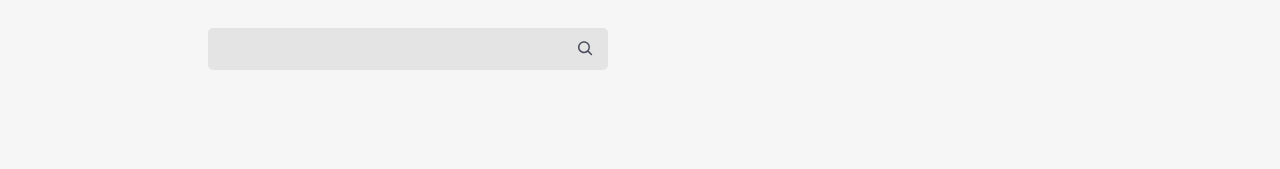
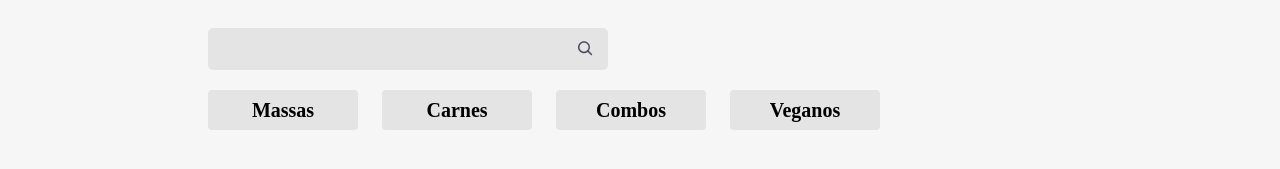
Before and after one commit to luc05/Aluroni, a React (Create React App) app: page / in a window 1280 px wide. Shown: the part 571-740 px from the top of the page. Built offline with nearby package versions, Linux system fonts and the light colour scheme; a web font is replaced by a local one.

Commit message:
Criando novos filtros

```diff
--- a/package.json
+++ b/package.json
@@ -10,6 +10,7 @@
     "@types/node": "^16.18.39",
     "@types/react": "^18.2.18",
     "@types/react-dom": "^18.2.7",
+    "classnames": "^2.3.2",
     "normalize.css": "^8.0.1",
     "react": "^18.2.0",
     "react-dom": "^18.2.0",
--- a/src/pages/Cardapio/Cardapio.module.scss
+++ b/src/pages/Cardapio/Cardapio.module.scss
@@ -55,4 +55,12 @@
     font-size: 3rem;
     margin-bottom: 30px;
   }
+  &__filtros {
+    align-items: center;
+    display: flex;
+    flex-wrap: wrap;
+    justify-content: space-between;
+    margin-bottom: 30px;
+    width: 100%;
+  }
 }
--- a/src/pages/Cardapio/index.tsx
+++ b/src/pages/Cardapio/index.tsx
@@ -2,9 +2,11 @@ import Buscador from "pages/Buscador"
 import styles from "./Cardapio.module.scss"
 import {ReactComponent as Logo} from "assets/logo.svg"
 import { useState } from "react"
+import Filtros from "pages/Filtros"
 
 export default function Cardapio(){
     const [busca, setBusca] = useState("")
+    const [filtro, setFiltros] = useState<number | null>(null)
     return(
         <main>
             <nav className={styles.menu}>
@@ -18,6 +20,9 @@ export default function Cardapio(){
             <section className={styles.cardapio}>
                 <h3 className={styles.cardapio__titulo}>Cardápio</h3>
                     <Buscador busca={busca} setBusca={setBusca}/>
+                    <div className={styles.cardapio__filtros}>
+                        <Filtros filtro={filtro} setFiltros={setFiltros}/>
+                    </div>
             </section>
         </main>
     )
--- /dev/null
+++ b/src/pages/Filtros/Filtros.module.scss
@@ -0,0 +1,27 @@
+@import "styles/variaveis";
+
+.filtros {
+  display: flex;
+  gap: 24px;
+  flex-wrap: wrap;
+  margin: 20px 0;
+  &__filtro {
+    align-items: center;
+    background-color: $grey;
+    border: none;
+    border-radius: 4px;
+    display: flex;
+    font-size: 1.25rem;
+    font-weight: bold;
+    height: 40px;
+    justify-content: center;
+    width: 150px;
+    &--ativo {
+      background-color: $blue;
+      color: white;
+    }
+    &:hover {
+      cursor: pointer;
+    }
+  }
+}
--- /dev/null
+++ b/src/pages/Filtros/filtros.json
@@ -0,0 +1,18 @@
+[
+    {
+      "label": "Massas",
+      "id": 1
+    },
+    {
+      "label": "Carnes",
+      "id": 2
+    },
+    {
+      "label": "Combos",
+      "id": 3
+    },
+    {
+      "label": "Veganos",
+      "id": 4
+    }
+  ]
--- /dev/null
+++ b/src/pages/Filtros/index.tsx
@@ -0,0 +1,29 @@
+import React from "react"
+import filtros from "./filtros.json"
+import styles from "./Filtros.module.scss"
+import classNames from "classnames"
+interface Props {
+    filtro: number | null,
+    setFiltros: React.Dispatch<React.SetStateAction<number | null>>;
+}
+export default function Filtros({filtro, setFiltros}: Props) {
+    type IOpcao = typeof filtros[0]
+    function selecionarFiltro(opcao: IOpcao) {
+        if(filtro === opcao.id){
+            return setFiltros(null)
+        }
+        return setFiltros(opcao.id)
+    }
+    return (
+        <div className={styles.filtros}>
+            {filtros.map((opcao) => (
+                <button className={classNames({
+                    [styles.filtros__filtro] : true,
+                    [styles['filtros__filtro--ativo']] : filtro === opcao.id
+                })}
+                key={opcao.id} onClick={() => selecionarFiltro(opcao)}>{opcao.label}
+                </button>
+            ))}
+        </div>
+    )
+}
```
Also changed, not shown: 1 other file (tests, documents, lock files or other folders).
